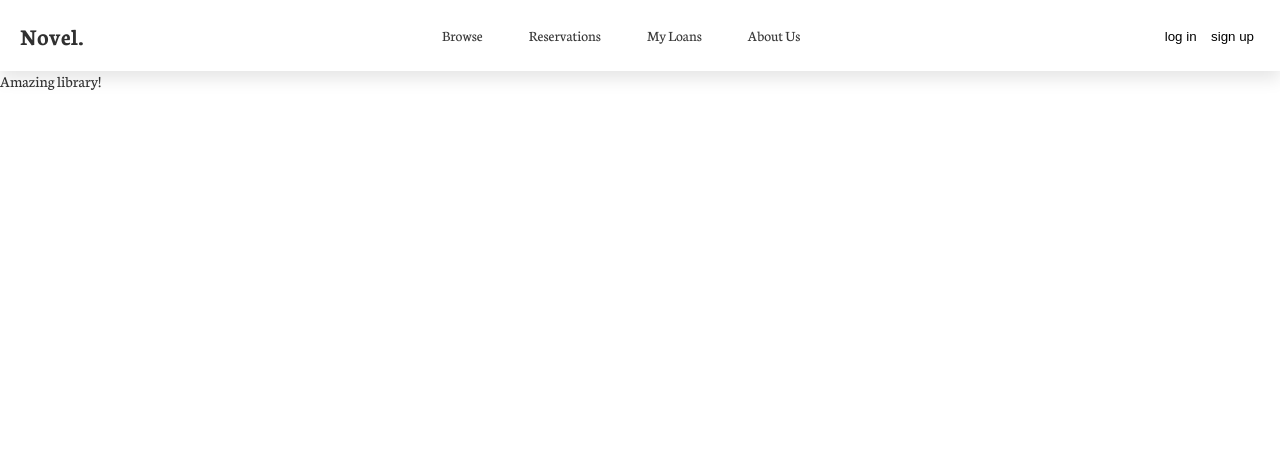
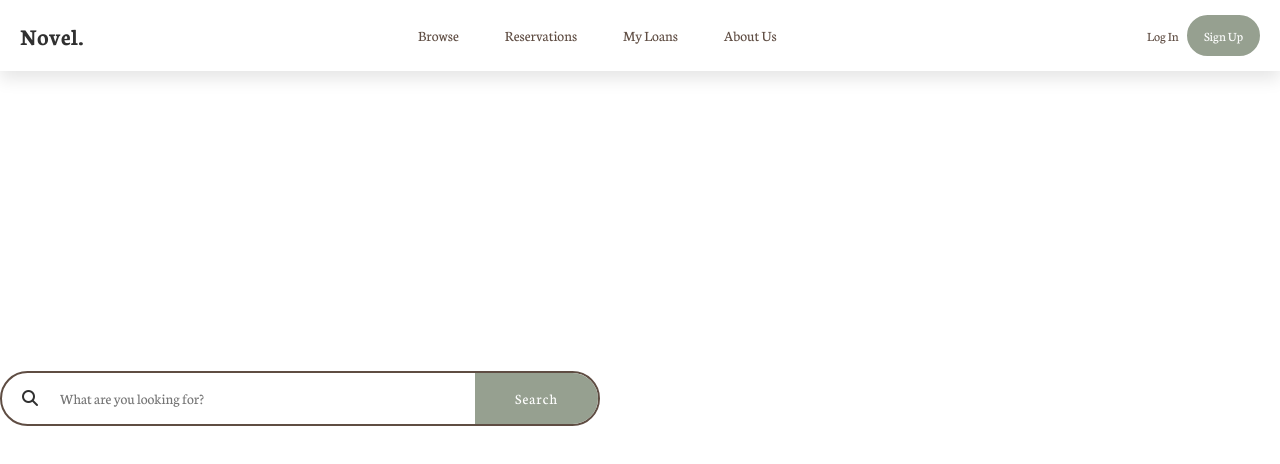
Before and after one commit to marzz33/novel-library, a plain HTML site: page index.html in a window 1280 px wide. Drawn offline with Linux system fonts and the light colour scheme.

Commit message:
added search bar and sign up

```diff
--- a/index.html
+++ b/index.html
@@ -83,14 +83,40 @@
             text-decoration: none;
         }
 
-        button {
+        img {
+            width: 100%;
+        }
+
+        /* login and signup buttons ! */
+        .login-btn {
             cursor: pointer;
             border: none;
             background: none;
+            font-family: 'Neuton', serif;
+            color:#5f4d43;
         }
 
-        img {
-            width: 100%;
+        .login-btn:hover {
+            color: #96a090;
+            transition: 0.3s ease;
+        }
+
+        .signup-btn {
+            cursor: pointer;
+            background: none;
+            font-family: 'Neuton', serif;
+            color:#fff;
+            background-color: #96a090;
+            box-sizing: border-box;
+            border-radius: var(--border-radius-m);
+            border: 2px solid #96a090;
+            padding: 10px 15px;
+        }
+
+        .signup-btn:hover {
+            color: #5f4d43;
+            transition: 0.3s ease;
+            background: transparent;
         }
 
         /* navigation bar ! */
@@ -110,11 +136,12 @@
         .navbar .nav-menu {
             display: flex;
             gap: 10px;
+            margin-left: -30px;
         }
 
         .navbar .nav-menu .nav-link {
             padding: 10px 18px;
-            color: #393939;
+            color: #5f4d43;
             font-size: 15px;
             border-radius: var(--border-radius-m);
             transition: 0.3s ease;
@@ -122,7 +149,55 @@
 
         .navbar .nav-menu .nav-link:hover {
             color: rgb(255, 255, 255);
-            background: #E37383;
+            background: #96a090;
+        }
+
+        /* search bar ! */
+        .container {
+            display: inline-block;
+            width: 600px;
+            margin-top: 300px;
+        }
+
+        form {
+            height: 55px;
+            display: flex;
+            border: 2px solid #5f4d43;
+            box-sizing: border-box;
+            background: #fff;
+            border-radius: var(--border-radius-m);
+            overflow: hidden;
+        }
+
+        form button {
+            background: #96a090;
+            padding: 10px 40px;
+            border: none;
+            outline: none;
+            color: #fff;
+            letter-spacing: 1px;
+            cursor: pointer;
+            font-family: 'Neuton', serif;
+            font-size: 15px;
+        }
+
+        form button:hover {
+            color: white;
+        }
+
+        form input {
+            flex: 1;
+            border: none;
+            outline: none;
+            font-family: 'Neuton', serif;
+            font-size: 15px;
+            color: var(--brown);
+        }
+
+        form .fa-search {
+            align-self: center;
+            padding: 10px 20px;
+            color: var(--green);
         }
 
         </style>
@@ -153,14 +228,20 @@
                 </ul>
 
                 <div>
-                    <button>log in</button>
-                    <button>sign up</button>
+                    <button class ="login-btn">Log In</button>
+                    <button class ="signup-btn">Sign Up</button>
                 </div>
 
             </nav>
         </header>
 
-        Amazing library!
+        <div class = "container">
+                    <form>
+                        <i class = "fas fa-search"></i>
+                        <input type = "text" placeholder = "What are you looking for?"></input>
+                        <button type = "submit">Search</button>
+                    </form>
+                </div>
     </body>
 
     </html>
```
